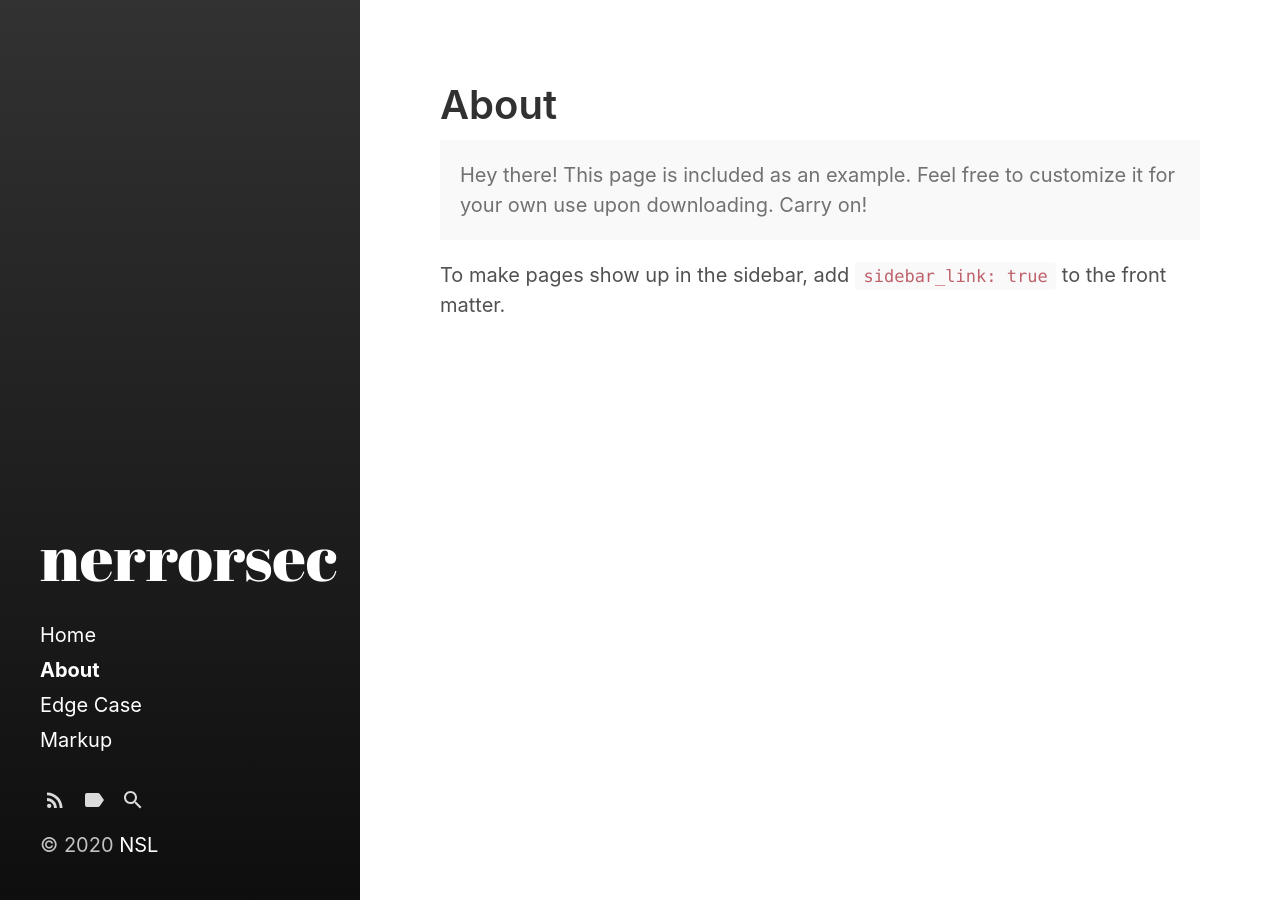
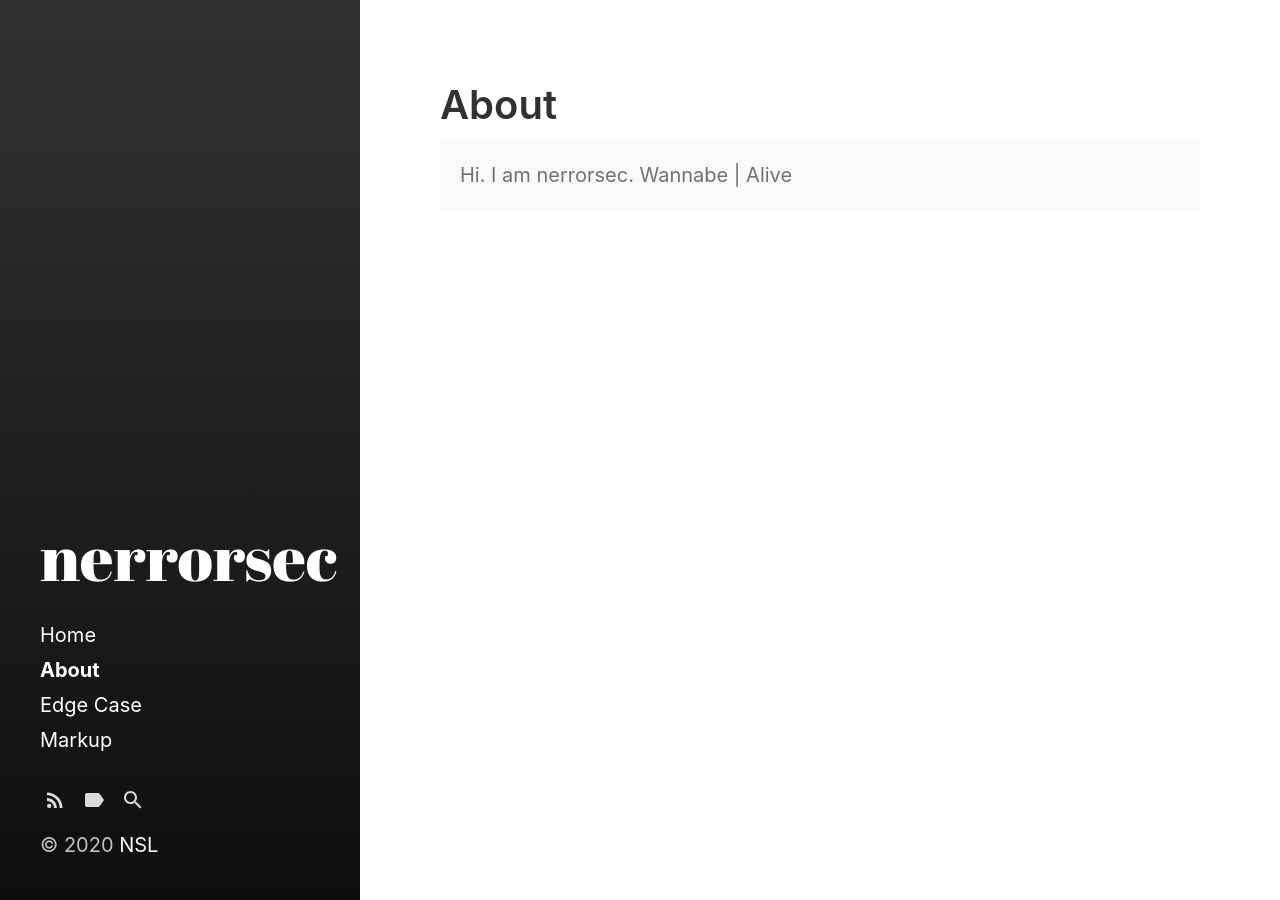
Before and after one commit to nusiloot/nerrorsec.github.io, a Jekyll site: the page built from about.md, in a window 1280 px wide. Built offline with Jekyll 4.4.1, drawn with Linux system fonts in a browser that asks for light colours.

Commit message:
Update about.md

```diff
--- a/about.md
+++ b/about.md
@@ -5,9 +5,5 @@ sidebar_link: true
 ---
 
 <p class="message">
-  Hey there! This page is included as an example. Feel free to customize it
-  for your own use upon downloading. Carry on!
+  Hi. I am nerrorsec. Wannabe | Alive
 </p>
-
-To make pages show up in the sidebar, add `sidebar_link: true` to the front
-matter.
```
